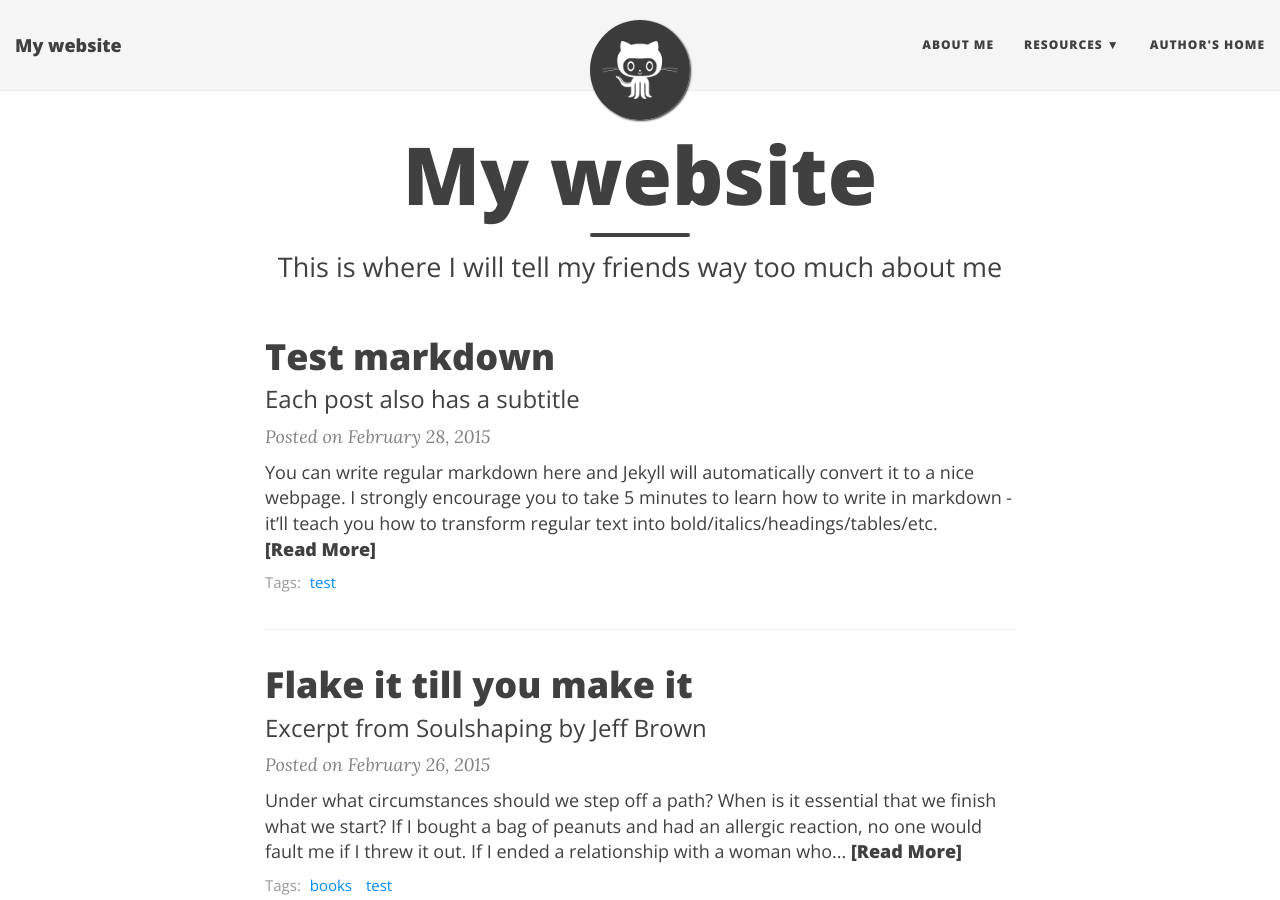
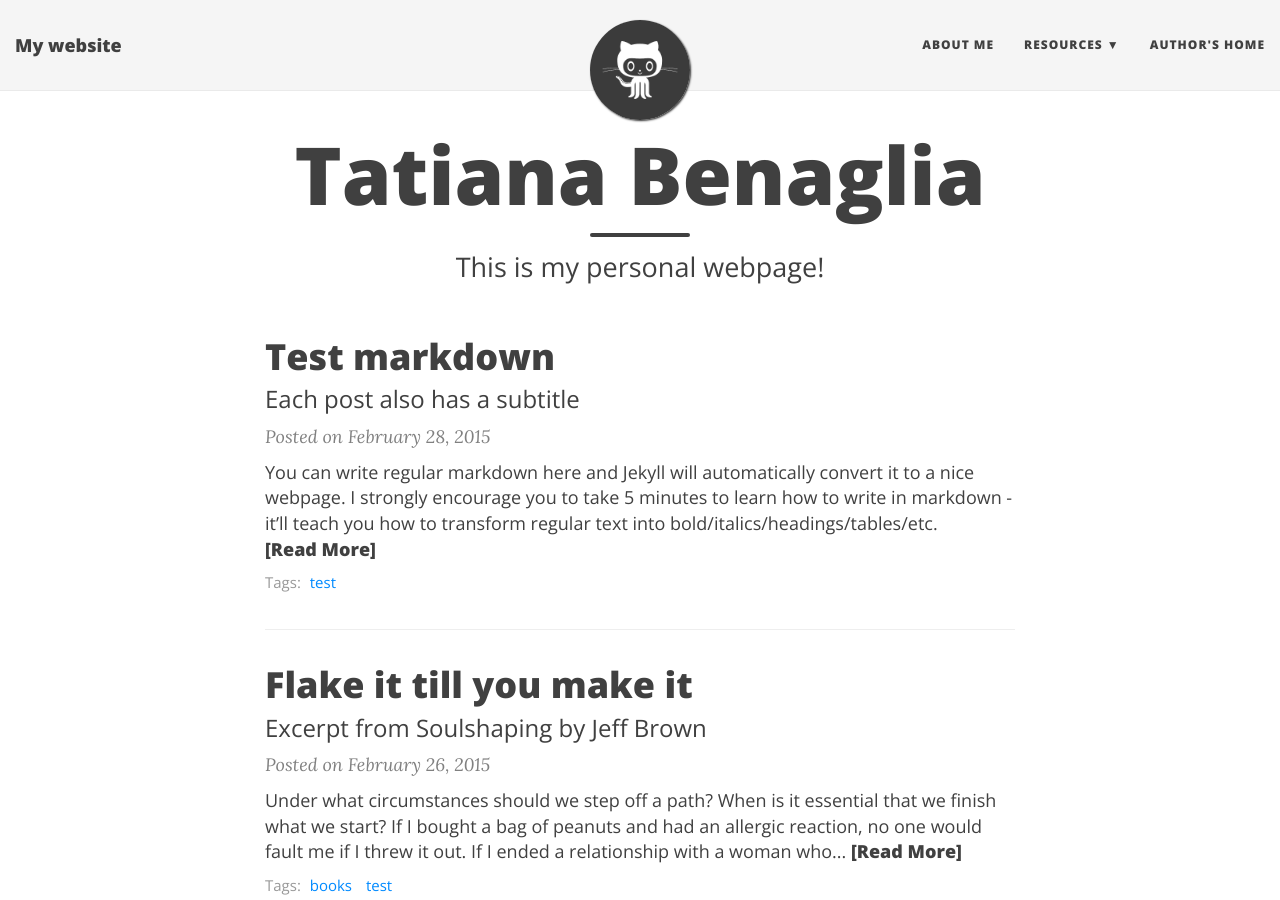
Before and after one commit to tatibenaglia/tatibenaglia.github.io, a Jekyll site: the page built from index.html, in a window 1280 px wide and 900 px high. Built offline with Jekyll 4.4.1, drawn with Linux system fonts in a browser that asks for light colours; nearby versions of some CDN libraries; the list of posts is cut into pages by our own code.

Commit message:
Update index.html

```diff
--- a/index.html
+++ b/index.html
@@ -1,7 +1,7 @@
 ---
 layout: page
-title: My website
-subtitle: This is where I will tell my friends way too much about me
+title: Tatiana Benaglia
+subtitle: This is my personal webpage!
 use-site-title: true
 ---
 
```
